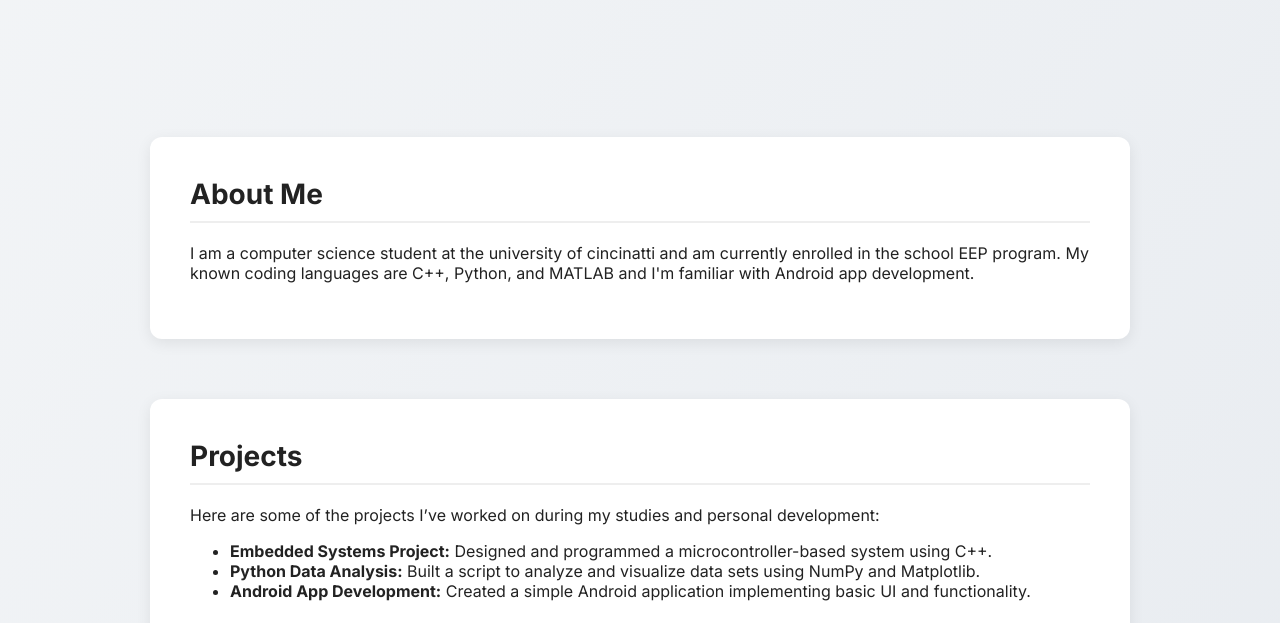
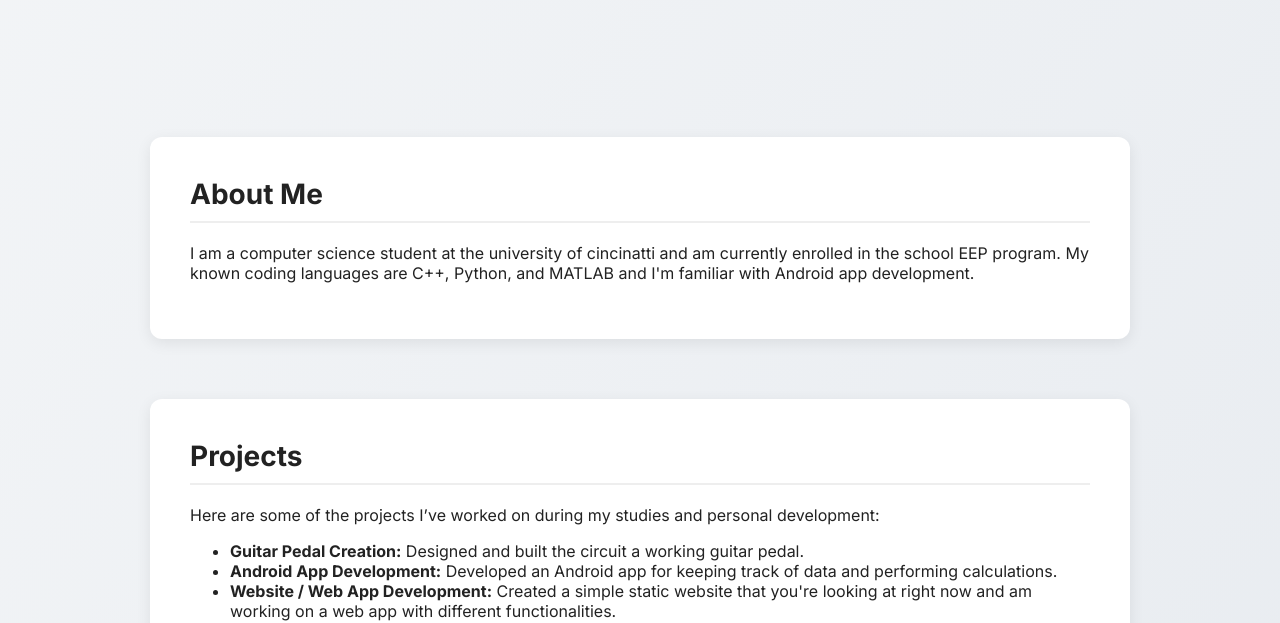
Before and after one commit to Flip071/Flip071.github.io, a plain HTML site: page index.html in a window 1280 px wide. Shown: the part 345-968 px from the top of the page. Drawn offline with Linux system fonts and the light colour scheme.

Commit message:
Update index.html

```diff
--- a/index.html
+++ b/index.html
@@ -144,16 +144,15 @@
         Here are some of the projects I’ve worked on during my studies and personal development:
     </p>
     <ul>
-        <li><strong>Embedded Systems Project:</strong> Designed and programmed a microcontroller-based system using C++.</li>
-        <li><strong>Python Data Analysis:</strong> Built a script to analyze and visualize data sets using NumPy and Matplotlib.</li>
-        <li><strong>Android App Development:</strong> Created a simple Android application implementing basic UI and functionality.</li>
+        <li><strong>Guitar Pedal Creation:</strong> Designed and built the circuit a working guitar pedal. </li>
+        <li><strong>Android App Development:</strong> Developed an Android app for keeping track of data and performing calculations.</li>
+        <li><strong>Website / Web App Development:</strong> Created a simple static website that you're looking at right now and am working on a web app with different functionalities.</li>
     </ul>
 </div>
 
 <!-- PHOTOS SECTION -->
 <div class="section" id="photos">
     <h2>My Photos</h2>
-    <p>Replace these images with your own by uploading them to the repository.</p>
 
     <div class="images">
         <img src="Girlfriend.JPG" alt="Photo 1">
```
